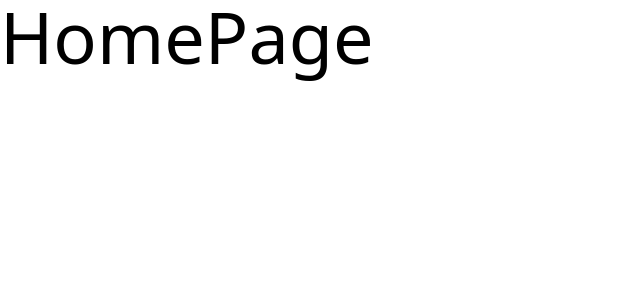
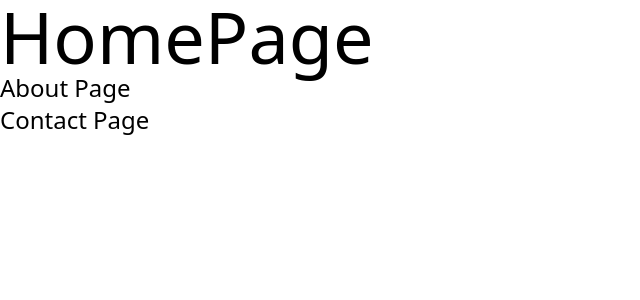
Before and after one commit to hAI-FA001/NextJS-14--Learn, a Next.js app: page / in a window 1280 px wide. Shown: the top 300 px of the page, without its empty margins (0-640 px from the left). Built offline with nearby package versions, Linux system fonts and the light colour scheme.

Commit message:
navigate using <Link>

```diff
--- a/app/about/page.js
+++ b/app/about/page.js
@@ -1,7 +1,17 @@
+import Link from 'next/link'
+
 const AboutPage = () => {
   return (
     <div>
       <h1 className="text-7xl">About Page</h1>
+
+      <Link href={'/'} className="text-2xl">
+        Home Page
+      </Link>
+      <br />
+      <Link href={'/contact'} className="text-2xl">
+        Contact Page
+      </Link>
     </div>
   )
 }
--- a/app/contact/page.js
+++ b/app/contact/page.js
@@ -1,9 +1,18 @@
+import Link from 'next/link'
 import React from 'react'
 
 const ContactPage = () => {
   return (
     <div>
       <h1 className="text-7xl">ContactPage</h1>
+
+      <Link href={'/'} className="text-2xl">
+        Home Page
+      </Link>
+      <br />
+      <Link href={'/about'} className="text-2xl">
+        About Page
+      </Link>
     </div>
   )
 }
--- a/app/page.js
+++ b/app/page.js
@@ -1,6 +1,18 @@
+import Link from 'next/link'
+
 const HomePage = () => {
   return (
-    <h1 className="text-7xl">HomePage</h1>
+    <div>
+      <h1 className="text-7xl">HomePage</h1>
+
+      <Link href={'/about'} className="text-2xl">
+        About Page
+      </Link>
+      <br />
+      <Link href={'/contact'} className="text-2xl">
+        Contact Page
+      </Link>
+    </div>
   )
 }
 
```
